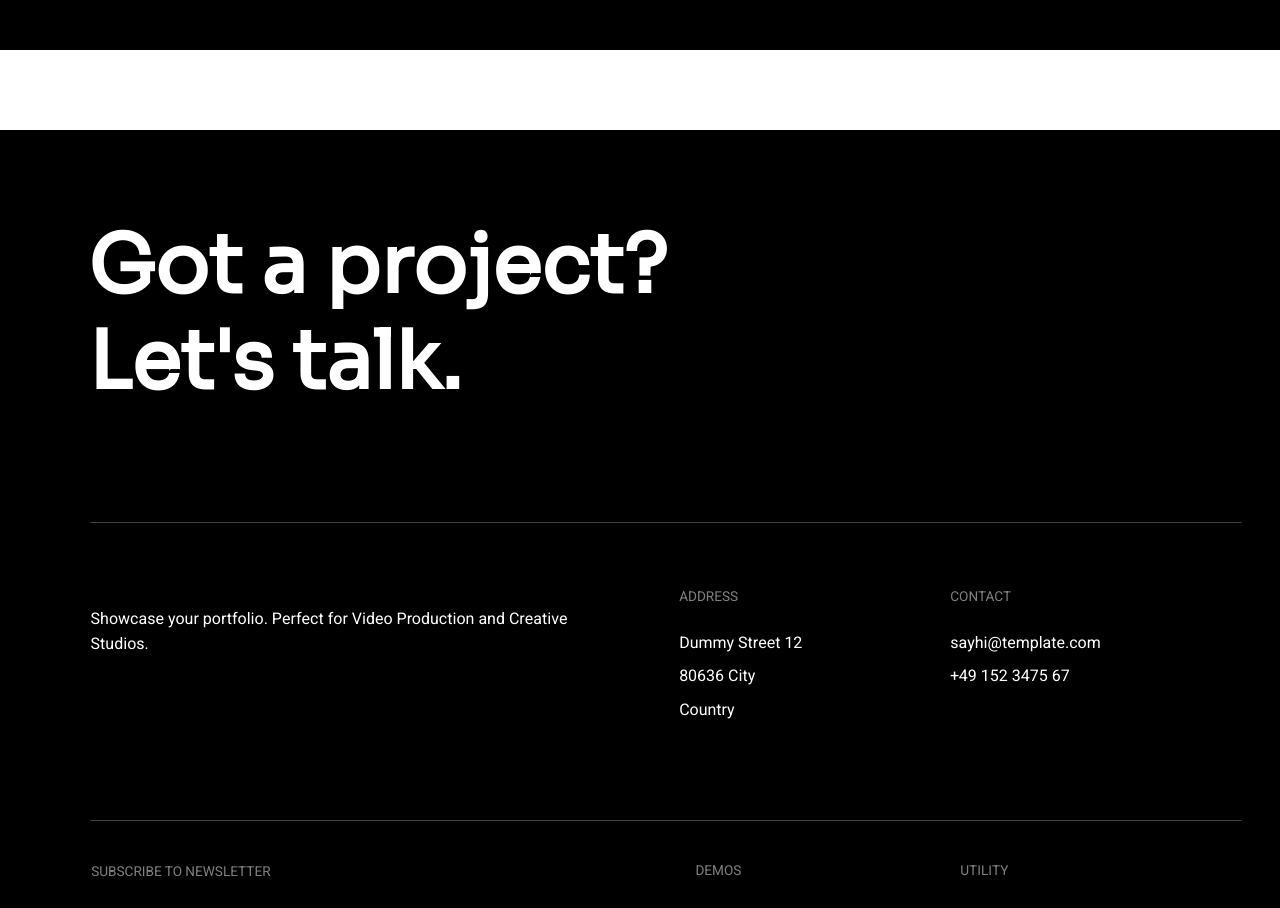
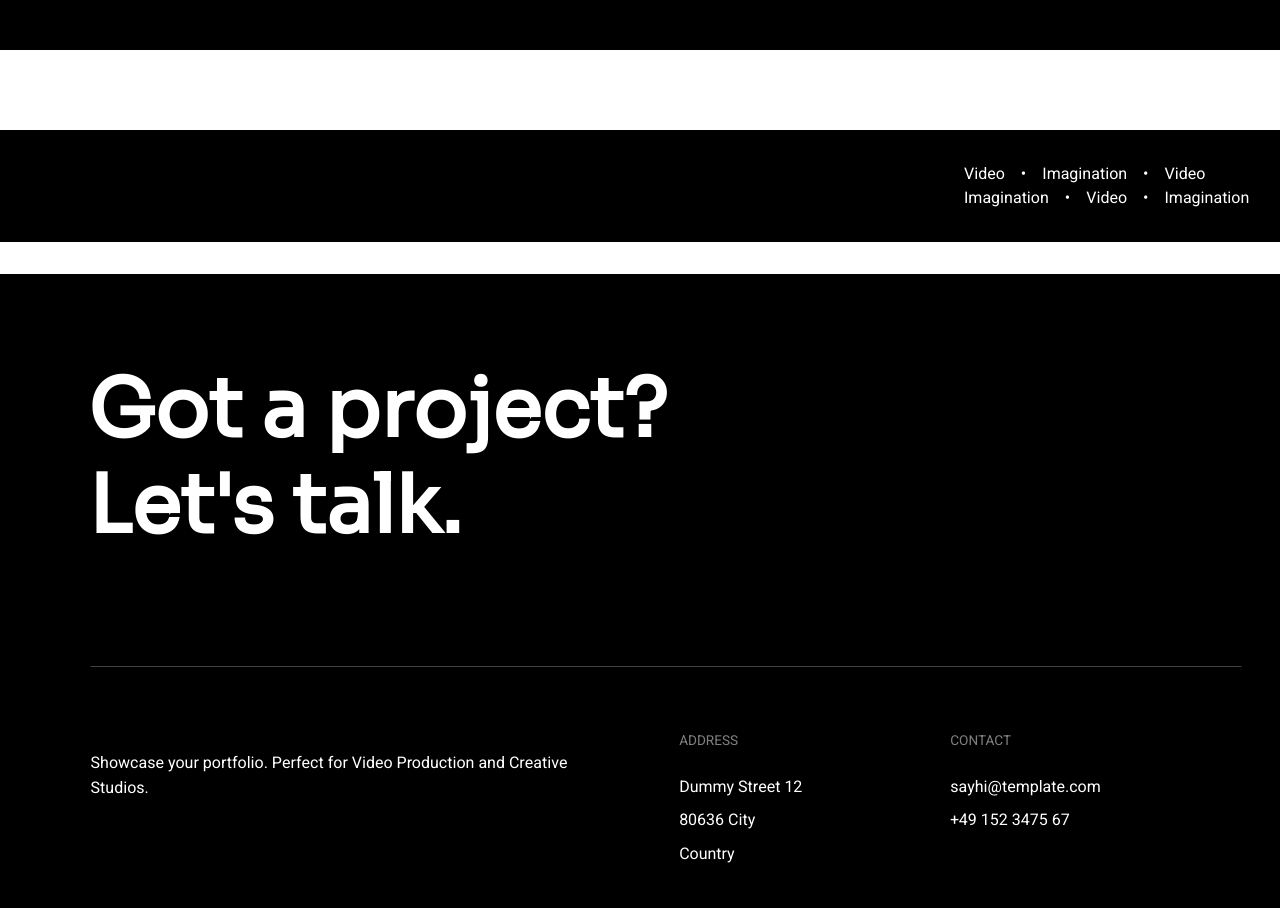
Before and after one commit to Praizee/Kakao-Video-Website, a React (Vite) app: page / in a window 1280 px wide. Shown: the part 2740-3648 px from the top of the page. Built offline with nearby package versions, Linux system fonts and the light colour scheme.

Commit message:
Update Home.jsx

```diff
--- a/src/Pages/Home.jsx
+++ b/src/Pages/Home.jsx
@@ -1,5 +1,6 @@
 import React, { useState } from "react";
 import { motion } from "framer-motion";
+import Marquee from "react-fast-marquee";
 import BgVideo from "../assets/Kakao-Vids/Webflow - Kakao-main.mp4";
 import BestRecentWorkVideo from "../assets/Kakao-Vids/pexels shvets production 7547019 3840x2160 25fps.mp4";
 import VRGamer from "../assets/Kakao-Vids/VRgamer.mp4";
@@ -144,7 +145,7 @@ const Home = () => {
             </span>
             {/* end of video on the left */}
 
-            {/* content (including text and video) on the right to be mapped */}
+            {/* content and video on the right */}
             {contentData.map((item, index) => (
               <span className="" key={index}>
                 <span className="">
@@ -170,12 +171,46 @@ const Home = () => {
                 </video>
               </span>
             ))}
-            {/* end of content (including text and video) on the right to be mapped */}
+            {/* end of content and video on the right */}
           </div>
 
         </div>
         {/* end of best recent work */}
 
+
+        <div className="text-white bg-black py-8 my-8">
+          <Marquee>
+            <ul className="flex gap-4">
+              <li className="">
+                Video
+              </li>
+              •
+              <li>
+                Imagination
+              </li>
+              •
+              <li className="">
+                Video
+              </li>
+            </ul>
+          </Marquee>
+
+          <Marquee>
+            <ul className="flex gap-4">
+              <li className="">
+                Imagination
+              </li>
+              •
+              <li>
+                Video
+              </li>
+              •
+              <li className="">
+                Imagination
+              </li>
+            </ul>
+          </Marquee>
+        </div>
 
 
 
```
